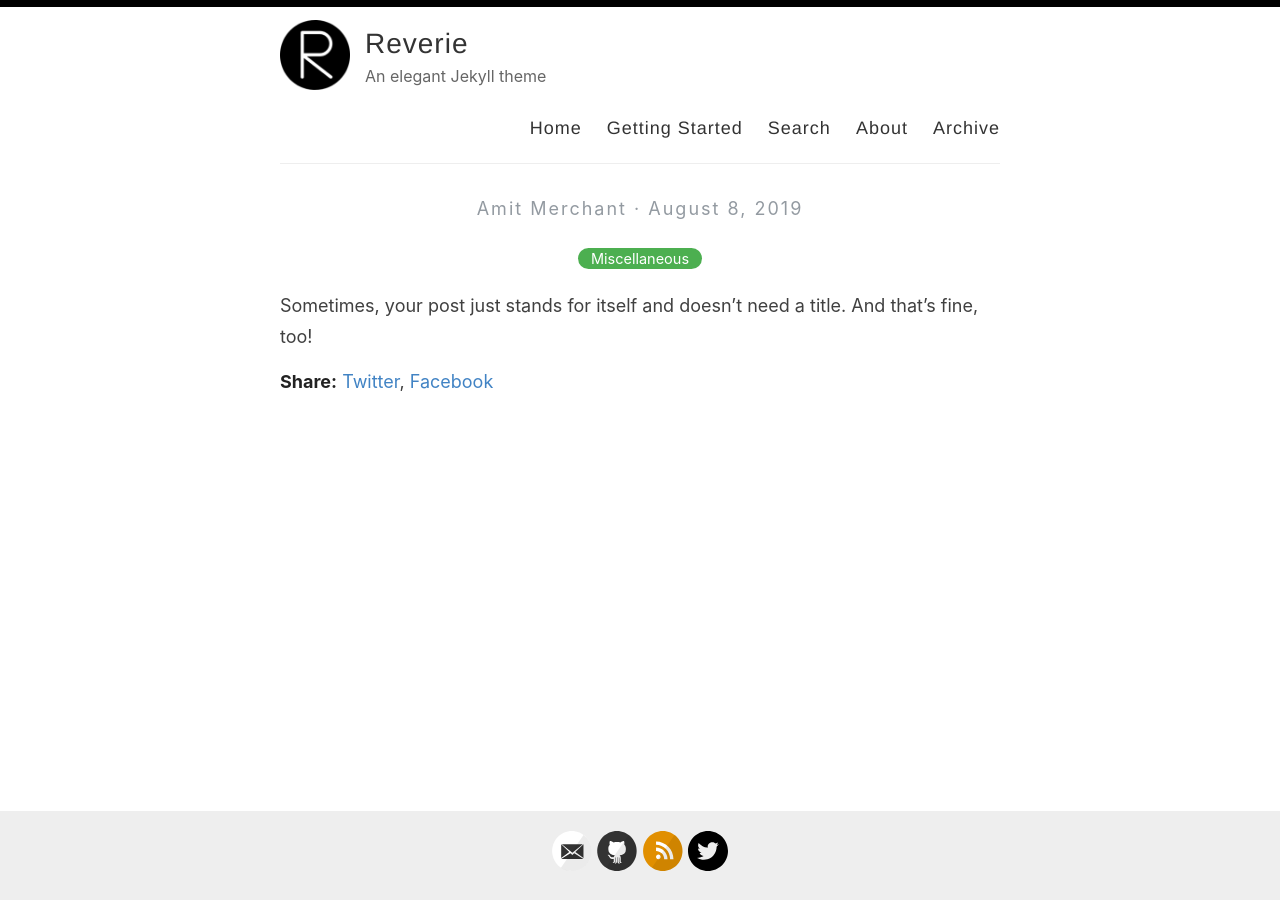
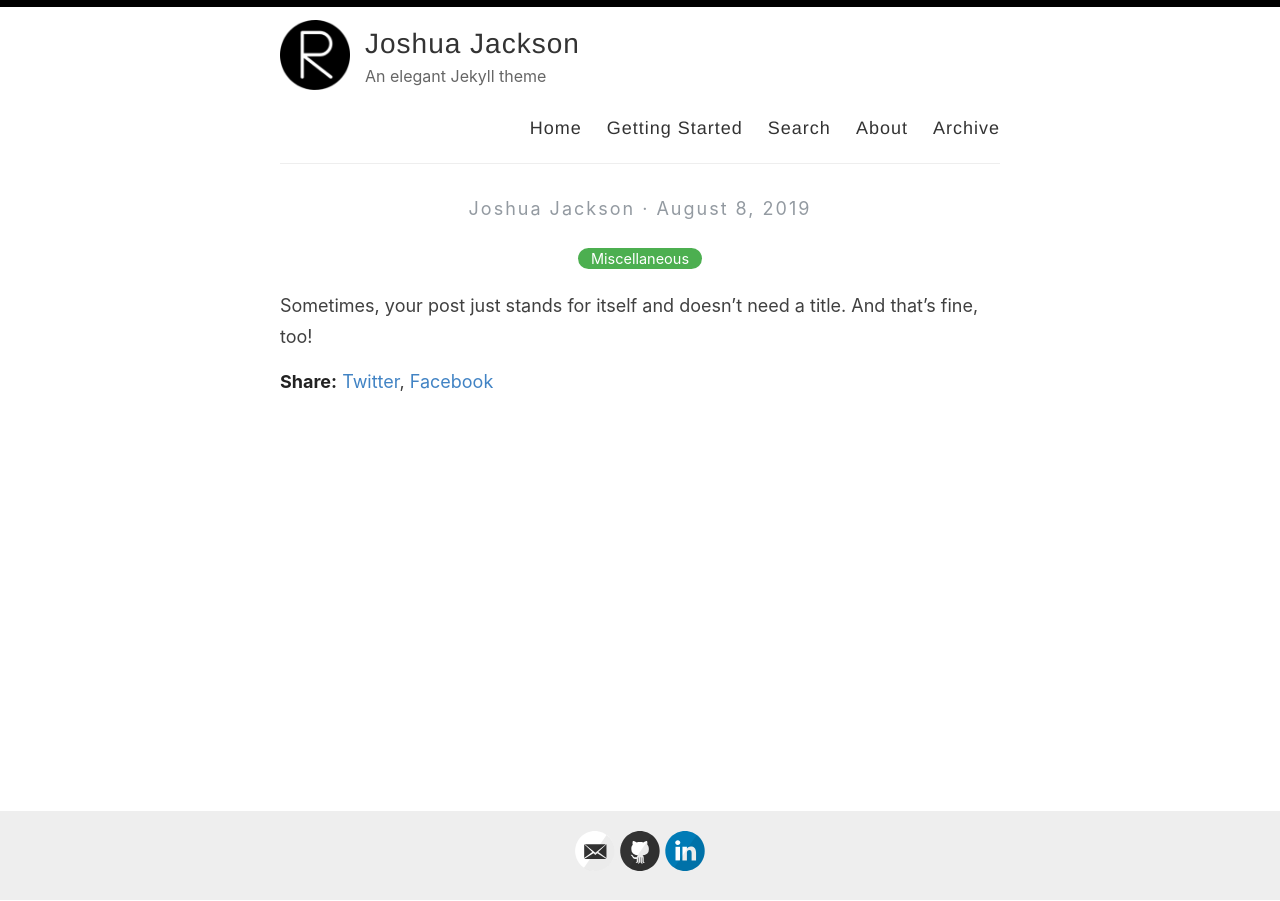
Before and after one commit to joshuamjaxon/joshuamjaxon.github.io, a Jekyll site: the page built from _posts/2019-08-08-no-title-posts.md, in a window 1280 px wide. Built offline with Jekyll 4.4.1, drawn with Linux system fonts in a browser that asks for light colours.

Commit message:
Initial config info

```diff
--- a/_config.yml
+++ b/_config.yml
@@ -3,10 +3,10 @@
 #
 
 # Name of your site (displayed in the header)
-name: Reverie
+name: Joshua Jackson
 
 # Name of the author
-author: Amit Merchant
+author: Joshua Jackson
 
 # Short bio or description (displayed in the header)
 description: An elegant Jekyll theme
@@ -21,15 +21,15 @@ avatar: /images/reverie.png
 # Includes an icon in the footer for each username you enter
 footer-links:
   dribbble:
-  email: amit.d.merchant@gmail.com
+  email: jacksonjoshuamatthew@gmail.com
   facebook:
   flickr:
-  github: amitmerchant1990/reverie
+  github: joshuamjaxon
   instagram:
-  linkedin:
+  linkedin: in/joshua-matthew-jackson
   pinterest:
-  rss: rss
-  twitter: amit_merchant
+  rss: # rss
+  twitter: # amit_merchant
   stackoverflow:
   youtube: # channel/<your_long_string> or user/<user-name>
   googleplus: # anything in your profile username that comes after plus.google.com/
@@ -48,8 +48,8 @@ google_analytics: UA-43339302-11
 
 # Your website URL (e.g. http://amitmerchant1990.github.io or http://www.amitmerchant.com)
 # Used for Sitemap.xml and your RSS feed
-url: http://www.amitmerchant.com/reverie
-enforce_ssl: https://www.amitmerchant.com/reverie
+url: http://joshuamjaxon.github.io
+enforce_ssl: https://joshuamjaxon.github.io
 
 # If you're hosting your site at a Project repository on GitHub pages
 # (http://yourusername.github.io/repository-name)
```
